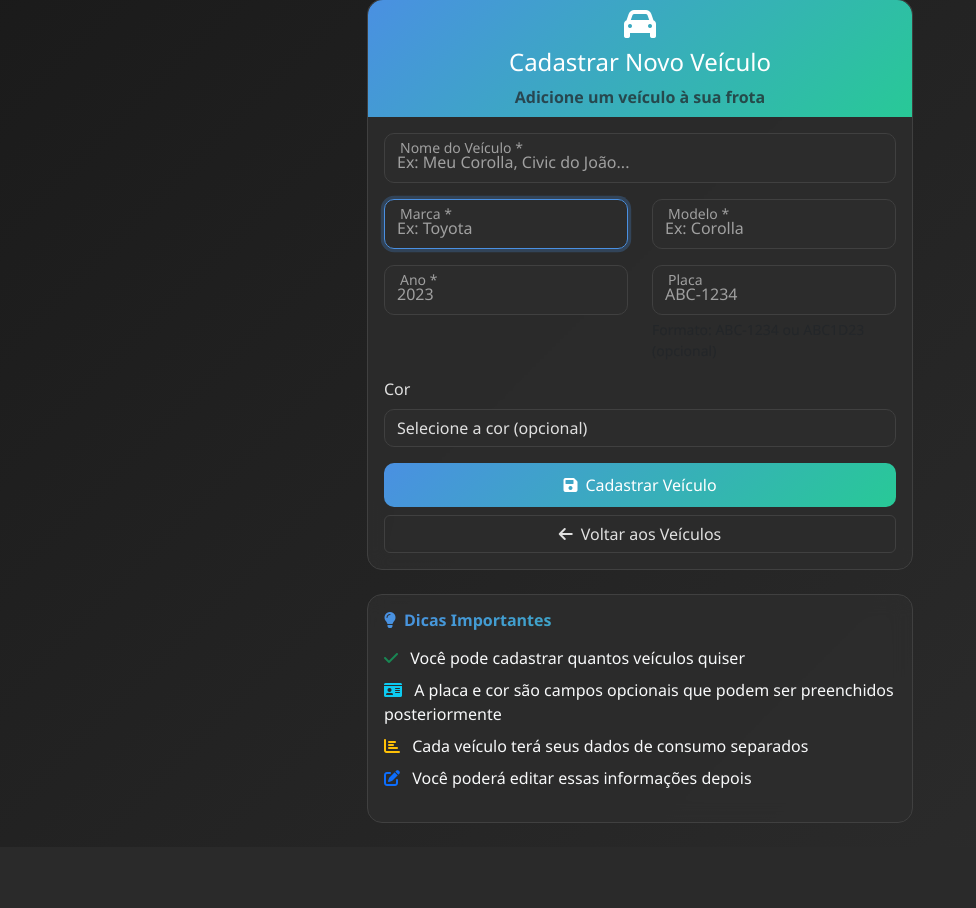
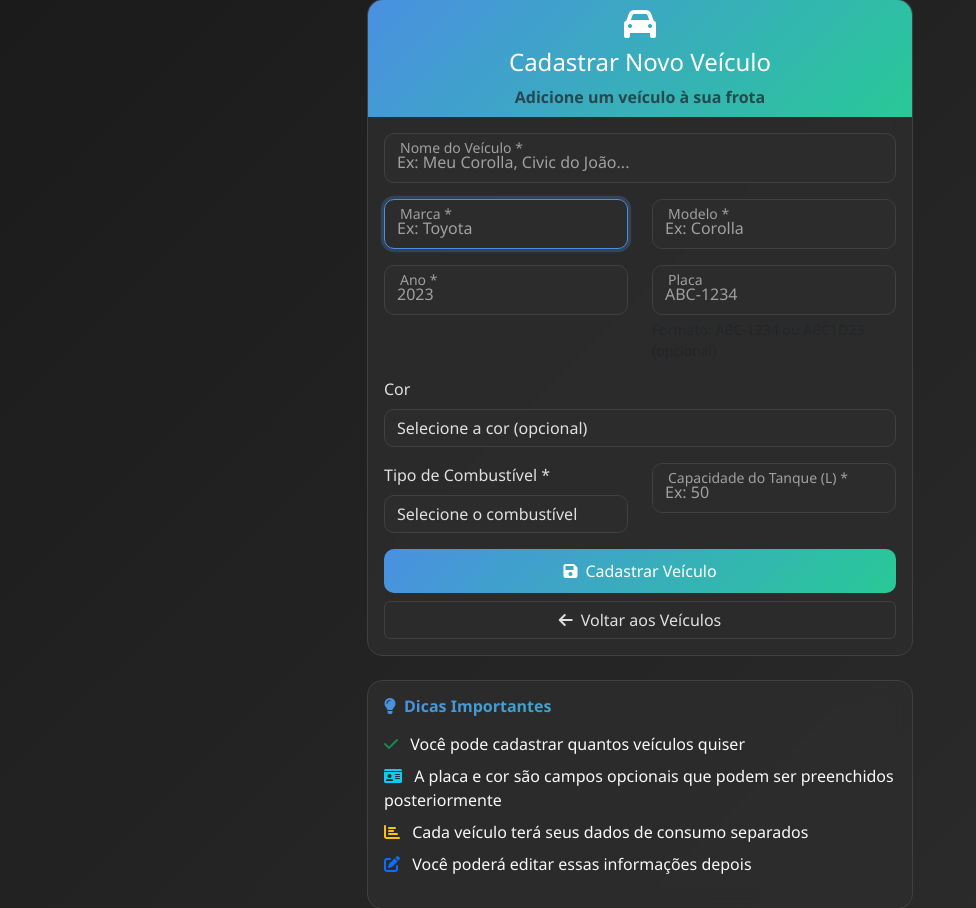
Before and after one commit to cguedes90/rodostats, a Flask app: page /add_vehicle in a window 1280 px wide. Shown: the part 82-990 px from the top of the page, without its empty margins (0-976 px from the left). Before the commit the page ends 905 px from the top, so only its background shows below. Run offline with Flask 3, Linux system fonts and the light colour scheme; the visitor is signed in with stand-in values (Sample User, id 1); some libraries are stand-ins or nearby versions.

Commit message:
Adicionar campos obrigatórios fuel_type e tank_capacity ao formulário de cadastro de veículo

```diff
--- a/templates/add_vehicle.html
+++ b/templates/add_vehicle.html
@@ -71,6 +71,30 @@
                             <option value="Dourado">Dourado</option>
                             <option value="Outro">Outro</option>
                         </select>
+                    </div>
+
+                    <div class="row">
+                        <div class="col-md-6">
+                            <div class="mb-3">
+                                <label for="fuel_type" class="form-label">Tipo de Combustível *</label>
+                                <select class="form-select" id="fuel_type" name="fuel_type" required>
+                                    <option value="">Selecione o combustível</option>
+                                    <option value="gasoline">Gasolina</option>
+                                    <option value="ethanol">Etanol</option>
+                                    <option value="diesel">Diesel</option>
+                                    <option value="flex">Flex (Gasolina/Etanol)</option>
+                                    <option value="natural_gas">GNV</option>
+                                    <option value="electric">Elétrico</option>
+                                </select>
+                            </div>
+                        </div>
+                        <div class="col-md-6">
+                            <div class="floating-label mb-3">
+                                <input type="number" class="form-control" id="tank_capacity" name="tank_capacity"
+                                       placeholder="Ex: 50" min="1" max="200" step="0.1" required>
+                                <label for="tank_capacity">Capacidade do Tanque (L) *</label>
+                            </div>
+                        </div>
                     </div>
 
                     <!-- Preview do veículo -->
@@ -205,8 +229,9 @@ function updatePreview() {
 }
 
 // Event listeners para atualizar preview
-['name', 'brand', 'model', 'year', 'license_plate', 'color'].forEach(id => {
+['name', 'brand', 'model', 'year', 'license_plate', 'color', 'fuel_type', 'tank_capacity'].forEach(id => {
     document.getElementById(id).addEventListener('input', updatePreview);
+    document.getElementById(id).addEventListener('change', updatePreview); // Para selects
 });
 
 // Validação do formulário
```
